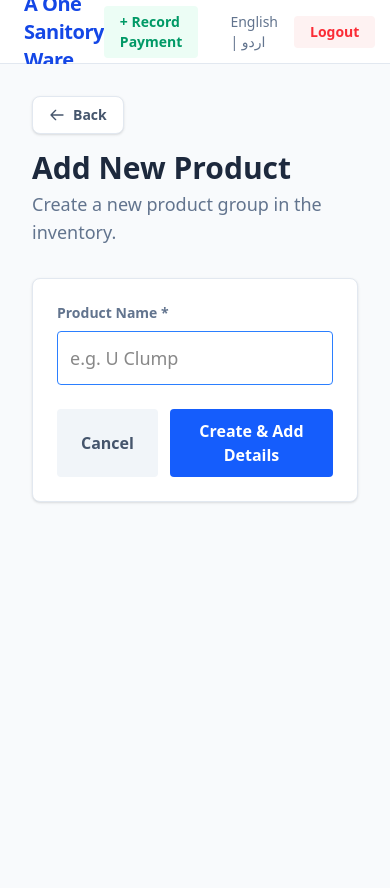
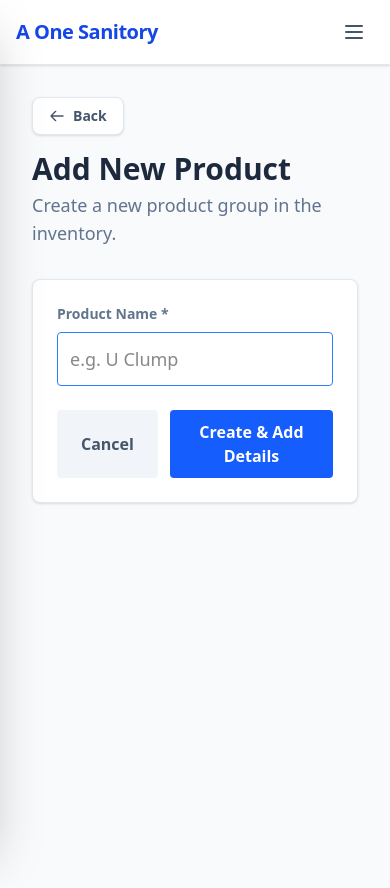
Before and after one commit to FurquanCodes/Factory-Management-System, a Next.js app: page /products/new in a window 390 px wide. Shown: the top 888 px of the page. Built offline with nearby package versions, Linux system fonts and the light colour scheme.

Commit message:
Add responsive mobile sidebar TopNav

```diff
--- a/src/app/(app)/layout.tsx
+++ b/src/app/(app)/layout.tsx
@@ -1,30 +1,11 @@
 export const dynamic = 'force-dynamic';
+
+import TopNav from '@/app/components/TopNav';
 
 export default function AppLayout({ children }: { children: React.ReactNode }) {
   return (
     <div className="min-h-screen flex flex-col bg-[#FFFFFF]">
-      <header className="noprint h-16 border-b border-slate-200 flex items-center justify-between px-6 bg-white shadow-sm">
-        <div className="flex items-center gap-8">
-          <a href="/dashboard" className="font-black text-xl text-blue-700 tracking-tight hover:text-blue-800 transition-colors">
-            A One Sanitory Ware
-          </a>
-          <nav className="hidden md:flex items-center gap-6 font-bold text-slate-500">
-            <a href="/dashboard" className="hover:text-blue-600 transition-colors">Dashboard</a>
-            <a href="/customers" className="hover:text-blue-600 transition-colors">Customers</a>
-            <a href="/products" className="hover:text-blue-600 transition-colors">Products</a>
-            <a href="/invoices/new" className="hover:text-blue-600 transition-colors">New Invoice</a>
-            <a href="/invoices" className="hover:text-blue-600 transition-colors">Invoice History</a>
-            <a href="/outstanding" className="hover:text-blue-600 transition-colors">Outstanding</a>
-          </nav>
-        </div>
-        <div className="flex items-center gap-4">
-          <a href="/payments/new" className="text-emerald-600 bg-emerald-50 hover:bg-emerald-100 px-4 py-1.5 rounded font-bold text-sm transition-colors mr-4">
-            + Record Payment
-          </a>
-          <span className="text-sm cursor-pointer hover:underline text-slate-500 font-medium">English | اردو</span>
-          <button className="text-red-500 bg-red-50 hover:bg-red-100 px-4 py-1.5 rounded font-bold text-sm transition-colors">Logout</button>
-        </div>
-      </header>
+      <TopNav />
       <main className="flex-1">
         {children}
       </main>
--- /dev/null
+++ b/src/app/components/TopNav.tsx
@@ -0,0 +1,122 @@
+'use client';
+
+import { useState } from 'react';
+import Link from 'next/link';
+import { usePathname } from 'next/navigation';
+
+export default function TopNav() {
+  const [isOpen, setIsOpen] = useState(false);
+  const pathname = usePathname();
+
+  const closeMenu = () => setIsOpen(false);
+
+  const links = [
+    { href: '/dashboard', label: 'Dashboard' },
+    { href: '/customers', label: 'Customers' },
+    { href: '/products', label: 'Products' },
+    { href: '/invoices/new', label: 'New Invoice' },
+    { href: '/invoices', label: 'Invoice History' },
+    { href: '/outstanding', label: 'Outstanding' },
+  ];
+
+  return (
+    <header className="noprint relative z-50 border-b border-slate-200 bg-white shadow-sm">
+      <div className="flex items-center justify-between px-4 md:px-6 h-16">
+
+        {/* Left Side: Brand and Desktop Nav */}
+        <div className="flex items-center gap-8">
+          <Link href="/dashboard" className="font-black text-xl text-blue-700 tracking-tight hover:text-blue-800 transition-colors">
+            A One Sanitory
+          </Link>
+
+          <nav className="hidden md:flex items-center gap-6 font-bold text-slate-500">
+            {links.map((link) => (
+              <Link
+                key={link.href}
+                href={link.href}
+                className={`hover:text-blue-600 transition-colors ${pathname === link.href ? 'text-blue-600' : ''}`}
+              >
+                {link.label}
+              </Link>
+            ))}
+          </nav>
+        </div>
+
+        {/* Right Side: Actions and Mobile Toggle */}
+        <div className="flex items-center gap-3 md:gap-4">
+          <Link href="/payments/new" className="hidden sm:inline-block text-emerald-600 bg-emerald-50 hover:bg-emerald-100 px-4 py-1.5 rounded font-bold text-sm transition-colors">
+            + Payment
+          </Link>
+          <span className="hidden md:inline-block text-sm cursor-pointer hover:underline text-slate-500 font-medium">Eng | اردو</span>
+          <button className="hidden sm:inline-block text-red-500 bg-red-50 hover:bg-red-100 px-4 py-1.5 rounded font-bold text-sm transition-colors">
+            Logout
+          </button>
+
+          {/* Mobile Menu Toggle Button */}
+          <button
+            onClick={() => setIsOpen(!isOpen)}
+            className="md:hidden p-2 text-slate-600 hover:text-blue-600 focus:outline-none"
+          >
+            <svg className="w-6 h-6" fill="none" stroke="currentColor" viewBox="0 0 24 24">
+              {isOpen ? (
+                <path strokeLinecap="round" strokeLinejoin="round" strokeWidth="2" d="M6 18L18 6M6 6l12 12" />
+              ) : (
+                <path strokeLinecap="round" strokeLinejoin="round" strokeWidth="2" d="M4 6h16M4 12h16M4 18h16" />
+              )}
+            </svg>
+          </button>
+        </div>
+      </div>
+
+      {/* Mobile Sidebar Overlay */}
+      {isOpen && (
+        <div
+          className="fixed inset-0 bg-slate-900/50 z-40 md:hidden transition-opacity"
+          onClick={closeMenu}
+        />
+      )}
+
+      {/* Mobile Sidebar Menu */}
+      <div
+        className={`fixed inset-y-0 left-0 w-64 bg-white shadow-2xl z-50 transform transition-transform duration-300 ease-in-out md:hidden flex flex-col ${isOpen ? 'translate-x-0' : '-translate-x-full'}`}
+      >
+        <div className="p-6 border-b border-slate-100 flex items-center justify-between">
+          <span className="font-black text-xl text-blue-700 tracking-tight">Menu</span>
+          <button onClick={closeMenu} className="text-slate-400 hover:text-slate-600">
+             <svg className="w-6 h-6" fill="none" stroke="currentColor" viewBox="0 0 24 24">
+               <path strokeLinecap="round" strokeLinejoin="round" strokeWidth="2" d="M6 18L18 6M6 6l12 12" />
+             </svg>
+          </button>
+        </div>
+
+        <div className="flex-1 overflow-y-auto py-4">
+          <nav className="flex flex-col gap-2 px-4 font-bold text-slate-600">
+            {links.map((link) => (
+              <Link
+                key={link.href}
+                href={link.href}
+                onClick={closeMenu}
+                className={`px-4 py-3 rounded-lg hover:bg-slate-50 transition-colors ${pathname === link.href ? 'text-blue-600 bg-blue-50' : ''}`}
+              >
+                {link.label}
+              </Link>
+            ))}
+
+            <div className="h-px bg-slate-200 my-4" />
+
+            <Link
+              href="/payments/new"
+              onClick={closeMenu}
+              className="px-4 py-3 rounded-lg text-emerald-600 hover:bg-emerald-50 transition-colors"
+            >
+              + Record Payment
+            </Link>
+            <button className="text-left px-4 py-3 rounded-lg text-red-500 hover:bg-red-50 transition-colors">
+              Logout
+            </button>
+          </nav>
+        </div>
+      </div>
+    </header>
+  );
+}
```
